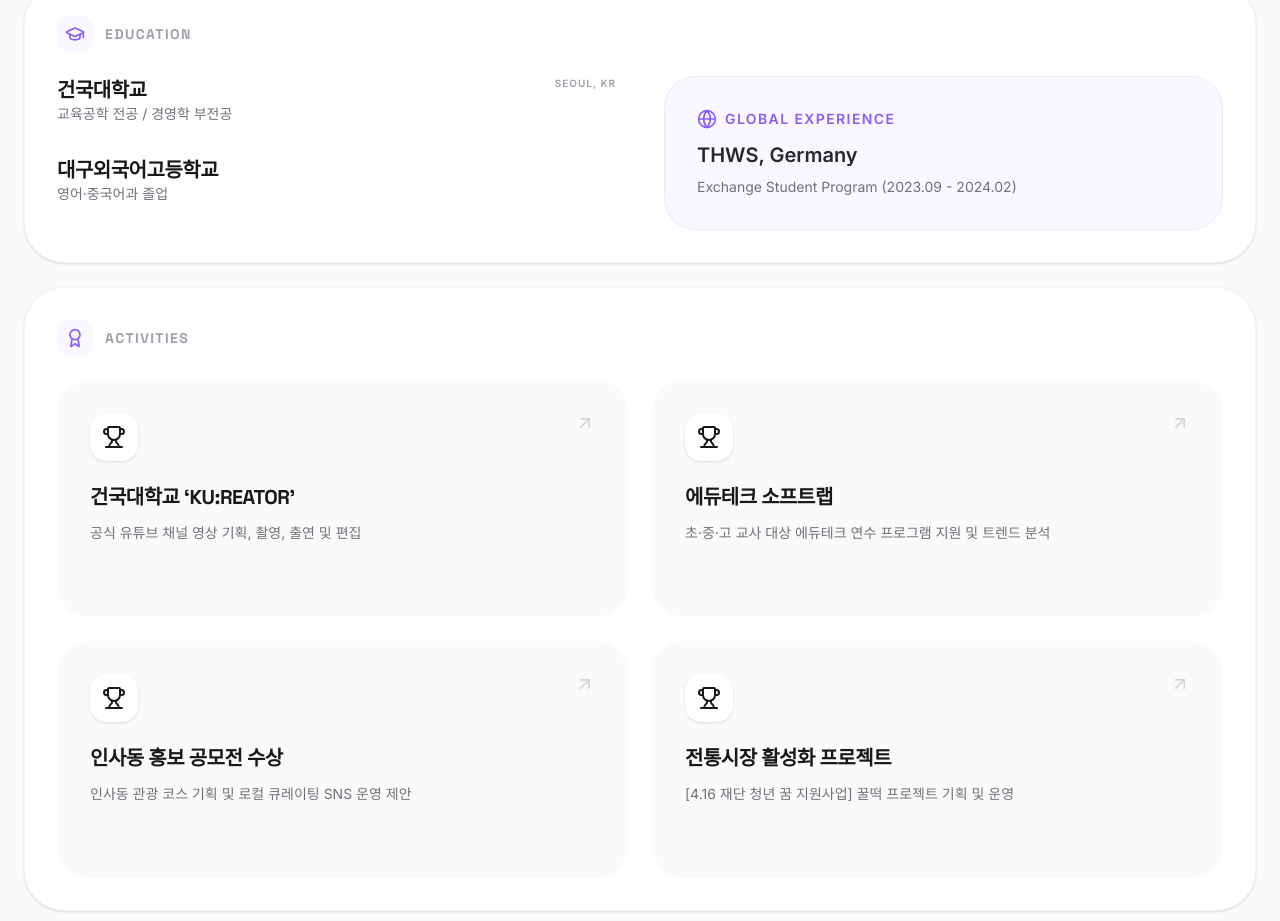
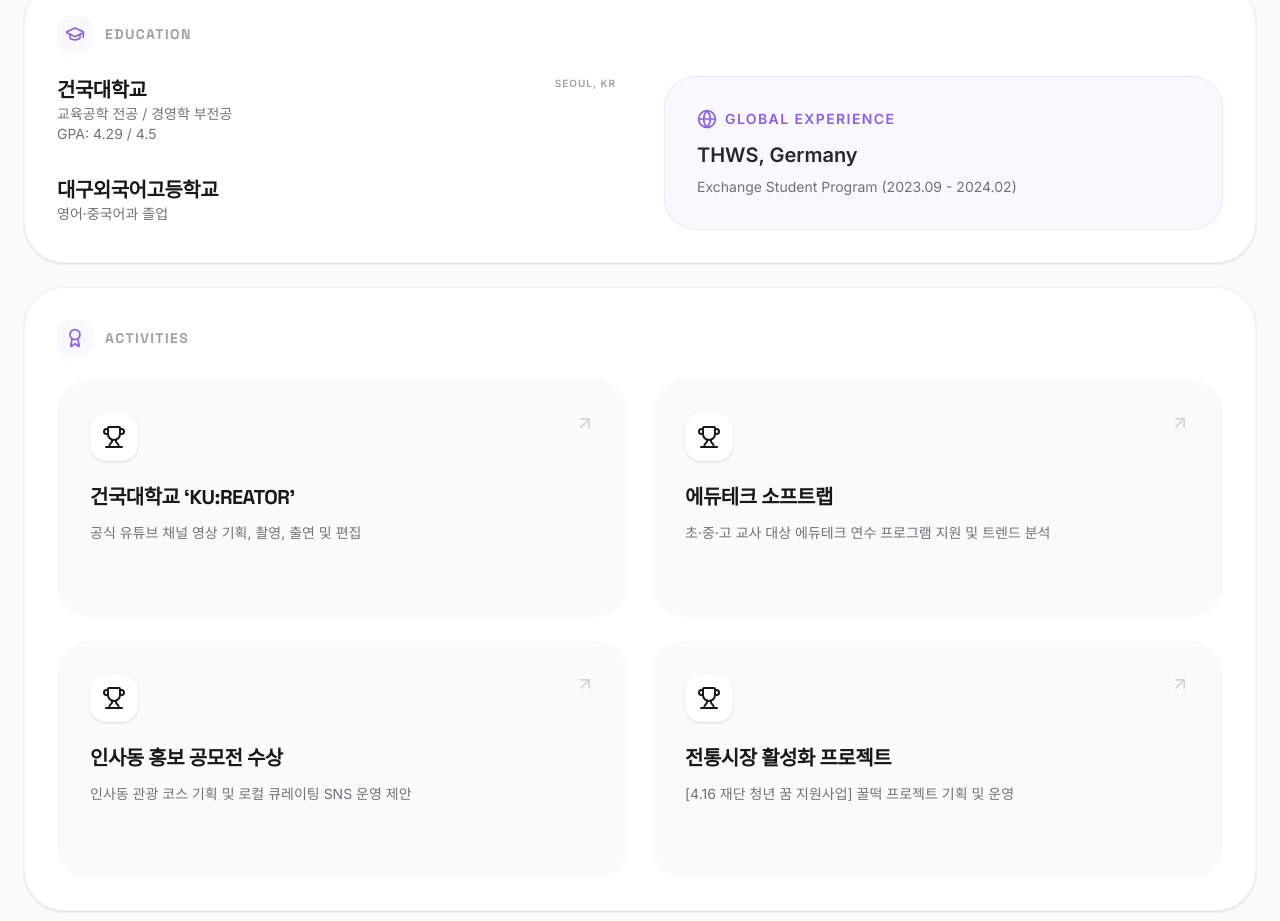
Before and after one commit to chaeeun-hyun/portfolio, a React (Vite) app: page / in a window 1280 px wide. Shown: the part 1960-2881 px from the top of the page. Built offline with nearby package versions, Linux system fonts and the light colour scheme.

Commit message:
feat(education): Add GPA to Konkuk University entry
Include the Grade Point Average for the Konkuk University education entry to provide a more comprehensive academic record.

```diff
--- a/src/App.tsx
+++ b/src/App.tsx
@@ -805,6 +805,7 @@ export default function App() {
                   <div>
                     <h4 className="text-xl font-bold">건국대학교</h4>
                     <p className="text-zinc-500 text-sm">교육공학 전공 / 경영학 부전공</p>
+                    <p className="text-zinc-500 text-sm">GPA: 4.29 / 4.5</p>
                   </div>
                   <span className="text-[10px] font-bold uppercase tracking-widest text-zinc-400">Seoul, KR</span>
                 </div>
```
